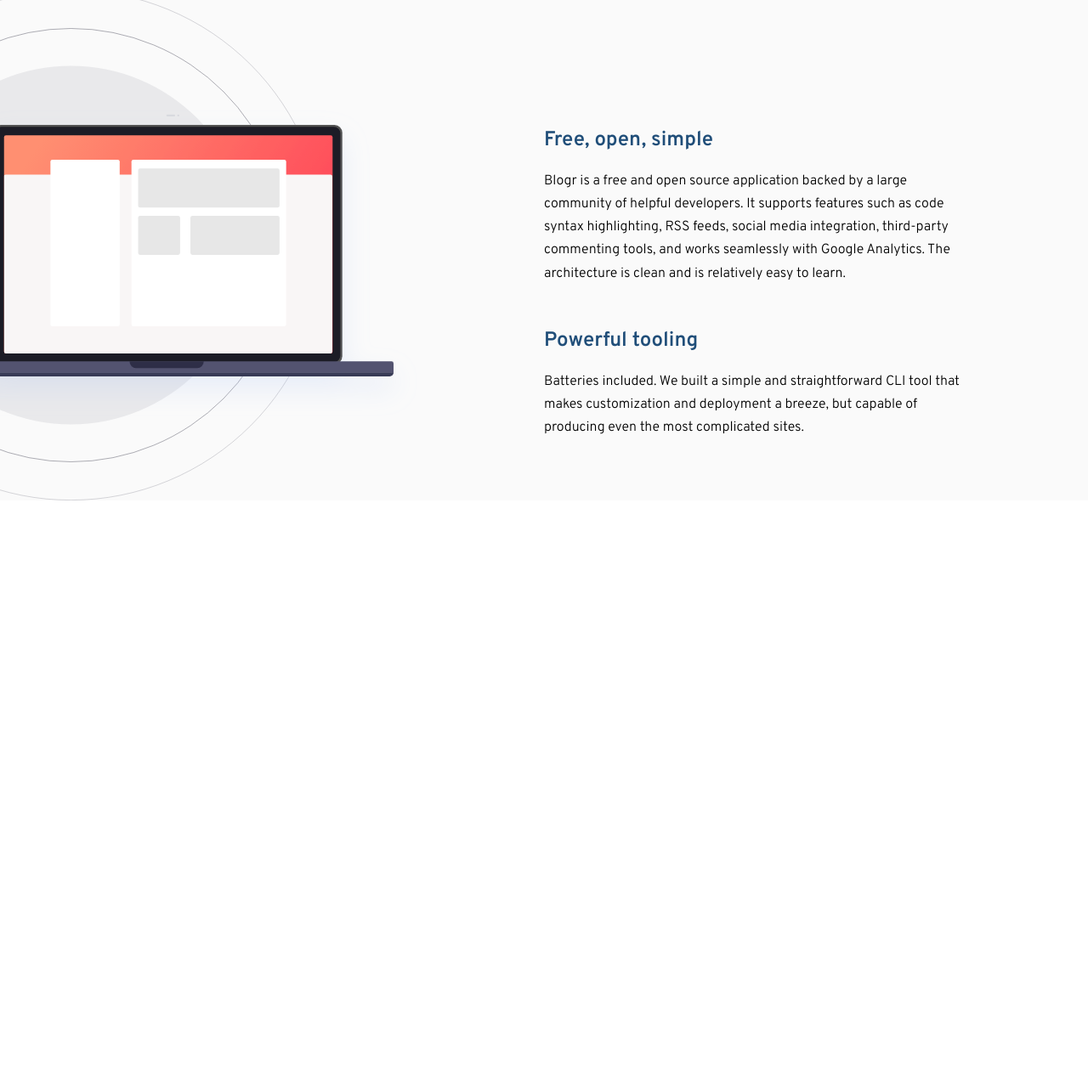
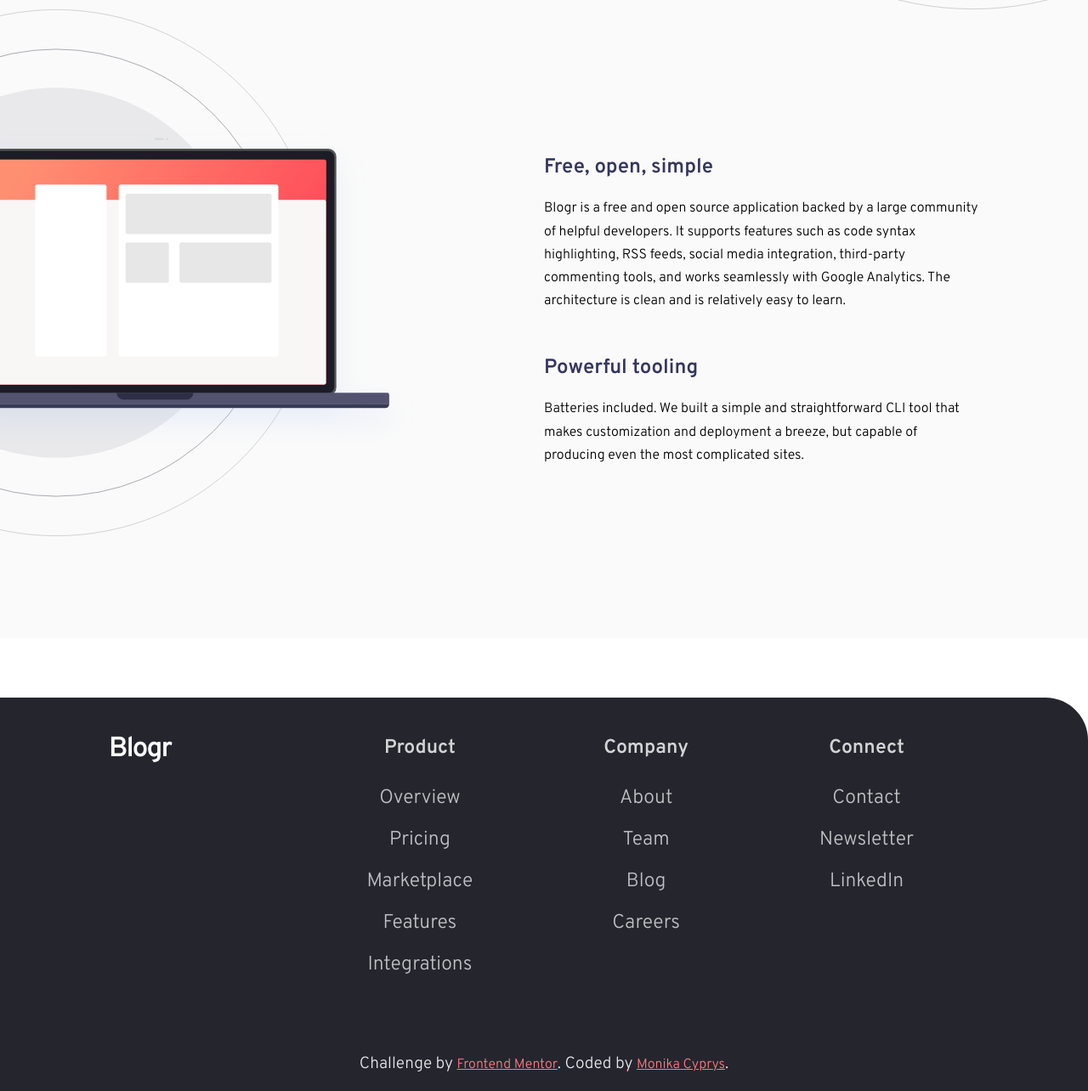
Before and after one commit to MonikaCyprys/Blogr-landing-page, a plain HTML site: page index.html in a window 1280 px wide. Shown: the part 1207-2491 px from the top of the page at 85% size. Before the commit the page ends 1866 px from the top, so only its background shows below. Drawn offline with Linux system fonts and the light colour scheme.

Commit message:
add footer

```diff
--- a/index.html
+++ b/index.html
@@ -194,43 +194,38 @@
           </article>
         </section>
       </main>
+      <footer>
+        <span class="logo">Blogr</span>
+        <ul>
+          <li>Product</li>
+          <li>Overview</li>
+          <li>Pricing</li>
+          <li>Marketplace</li>
+          <li>Features</li>
+          <li>Integrations</li>
+        </ul>
+        <ul>
+          <li>Company</li>
+          <li>About</li>
+          <li>Team</li>
+          <li>Blog</li>
+          <li>Careers</li>
+        </ul>
+        <ul>
+          <li>Connect</li>
+          <li>Contact</li>
+          <li>Newsletter</li>
+          <li>LinkedIn</li>
+        </ul>
+        <div class="attribution">
+          Challenge by
+          <a href="https://www.frontendmentor.io?ref=challenge" target="_blank"
+            >Frontend Mentor</a
+          >. Coded by <a href="#">Monika Cyprys</a>.
+        </div>
+      </footer>
     </div>
 
-    <!--
-
-
-
-  State of the Art Infrastructure
-  With reliability and speed in mind, worldwide data centers provide the backbone for ultra-fast connectivity.
-  This ensures your site will load instantly, no matter where your readers are, keeping your site competitive.
-
-  Product
-
-  Overview
-  Pricing
-  Marketplace
-  Features
-  Integrations
-
-  Company
-
-  About
-  Team
-  Blog
-  Careers
-
-  Connect
-
-  Contact
-  Newsletter
-  LinkedIn -->
-
-    <!-- <div class="attribution">
-      Challenge by
-      <a href="https://www.frontendmentor.io?ref=challenge" target="_blank"
-        >Frontend Mentor</a
-      >. Coded by <a href="#">Your Name Here</a>.
-    </div> -->
     <script
       src="https://kit.fontawesome.com/c2672b97d2.js"
       crossorigin="anonymous"
--- a/scss/_colors.scss
+++ b/scss/_colors.scss
@@ -2,7 +2,7 @@
   // Primary
   --light-red: hsl(356, 100%, 66%); //Light red (CTA text)
   --very-light-red: hsl(355, 100%, 74%); //(CTA hover background)
-  --very-dark-blue: hsl(209, 58%, 30%); //(headings)
+  --very-dark-blue: hsl(237, 30%, 29%); //(headings)
   --light-white: rgb(250, 250, 250); //body color
   //Neutral
 
--- /dev/null
+++ b/scss/_footer.scss
@@ -0,0 +1,66 @@
+footer {
+  display: flex;
+  flex-direction: column;
+  background-color: var(--very-dark-black-blue);
+  border-radius: 0 50px 0 0;
+  padding: 40px 10% 0 10%;
+  align-items: center;
+  @include two-section-view {
+    flex-direction: row;
+    justify-content: flex-start;
+    flex-wrap: wrap;
+    align-items: flex-start;
+    font-size: larger;
+  }
+  .logo {
+    font-size: 33px;
+    font-family: var(--overpass-font);
+    font-weight: 700;
+    letter-spacing: -2px;
+    color: var(--white);
+    margin: 0;
+    @include two-section-view {
+      margin: 0 15% 0 0;
+    }
+  }
+  ul {
+    list-style: none;
+    flex-grow: 1;
+    padding: 30px 10px;
+    @include two-section-view {
+      padding: 0 0 30px 0;
+    }
+    li {
+      color: var(--grayish-blue);
+      opacity: 0.8;
+      padding: 0;
+      text-align: center;
+      padding: 5px 0;
+      font-size: larger;
+      &:nth-of-type(1) {
+        font-weight: bold;
+        color: var(--white);
+        font-size: larger;
+        padding: 5px 10px 20px 10px;
+      }
+      &:hover {
+        cursor: pointer;
+        color: var(--white);
+      }
+      @include two-section-view {
+        padding: 10px;
+      }
+    }
+  }
+  .attribution {
+    flex-basis: 100%;
+    text-align: center;
+    color: var(--grayish-blue);
+    padding: 50px 0 20px 0;
+    a {
+      color: var(--very-light-red);
+      cursor: pointer;
+      font-size: smaller;
+    }
+  }
+}
--- a/scss/_main.scss
+++ b/scss/_main.scss
@@ -1,6 +1,6 @@
 main {
   background-color: var(--light-white);
-  padding: 120px 20px 0 20px;
+  padding: 120px 0;
   transform: translateY(-70px);
   overflow-x: hidden;
   .header-main {
--- a/scss/_media-queries.scss
+++ b/scss/_media-queries.scss
@@ -13,3 +13,8 @@
     @content;
   }
 }
+@mixin smaller-font {
+  @media (max-width: 1110px) {
+    @content;
+  }
+}
--- a/scss/_typography.scss
+++ b/scss/_typography.scss
@@ -17,7 +17,7 @@ body {
     font-size: 22px; ///zrób media
   }
   .wrapper {
-    max-width: 1440px;
+    max-width: 1540px;
     margin: 0 auto;
     padding: 0 auto;
     height: fit-content;
--- a/scss/app.scss
+++ b/scss/app.scss
@@ -5,3 +5,4 @@
 @import "header";
 @import "nav";
 @import "main";
+@import "footer";
```
Also changed, not shown: css/app.css.
